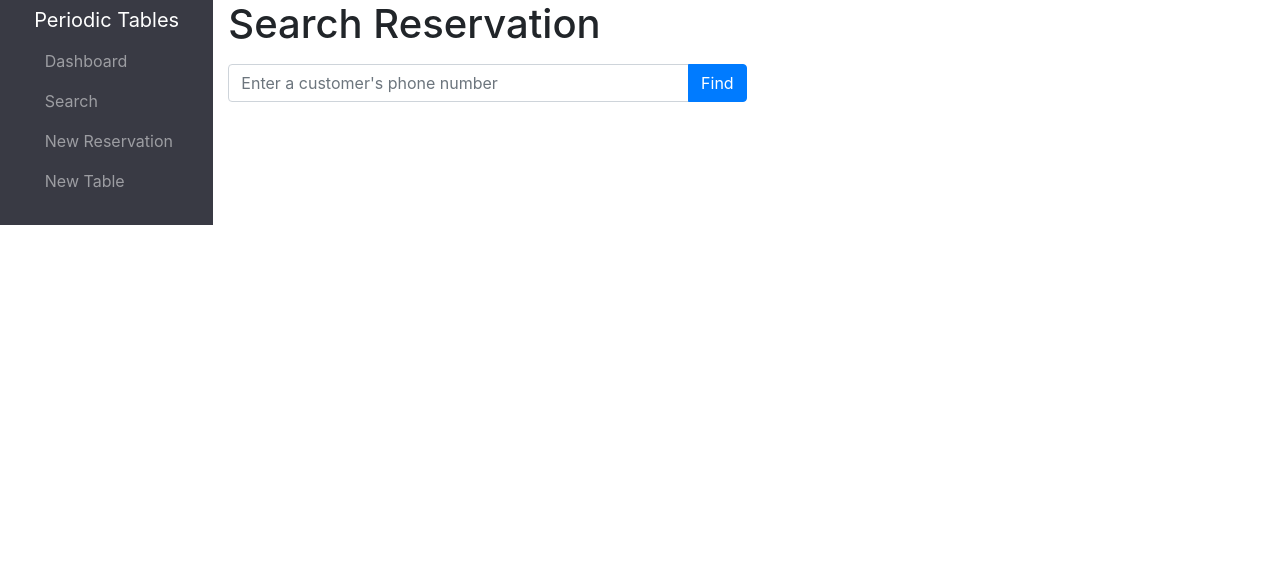
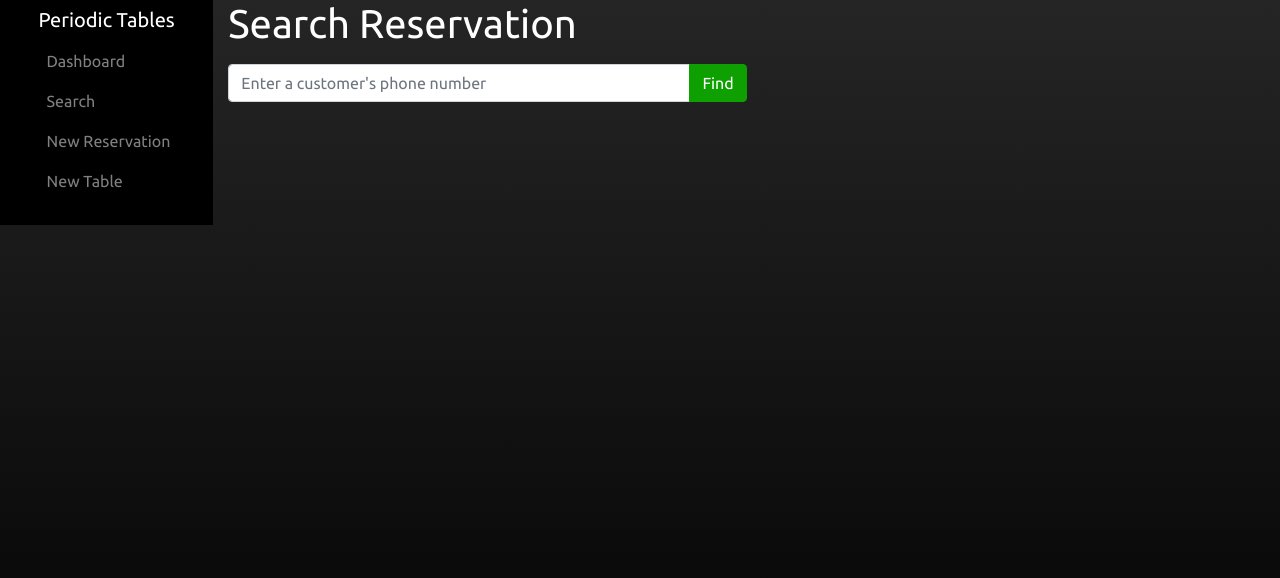
Before and after one commit to emrahisik/restaurant-reservation-app, a React (Create React App) app in the folder front-end/: page /search in a window 1280 px wide. Shown: the top 578 px of the page. Built offline with nearby package versions, Linux system fonts and the light colour scheme; no server answers; a web font is replaced by a local one.

Commit message:
theme changed

```diff
--- a/front-end/src/layout/Layout.css
+++ b/front-end/src/layout/Layout.css
@@ -1,4 +1,55 @@
+*{
+  font-family: 'Ubuntu', sans-serif;
+}
+
+html{
+  min-height: 100%;
+}
+
+body{
+  color: white;
+  background: linear-gradient(#252525 0%, #000 100%);
+  min-height: 100%;
+}
+
+.navbar{
+background-color: black;
+}
 .side-bar {
-  background-color: #393a44;
+  background-color: #000000;
   min-width: 200px;
+  min-height: 100%;
 }
+
+.btn.btn-dark {
+  background: #6807f9;
+  border-color: #6807f9;
+  color: #fff;
+}
+
+.btn.btn-primary {
+  background: #0da000;
+  border-color: #0da000;
+}
+
+table, .table{
+  box-sizing: border-box;
+  border: 1px solid #c24311;
+  border-radius: 3px 3px 0 0 ;
+}
+.table{
+  border-radius: 3px;
+}
+
+.table .thead th{
+  background: #c24311;
+  border-color: #c24311;
+  color: #000000;
+  padding-top: 6px;
+  padding-bottom: 6px;
+}
+.table-secondary, .table-secondary>td, .table-secondary>th{
+  background: #000000;
+  color: white;
+  border-color: #c24311;
+}
```
